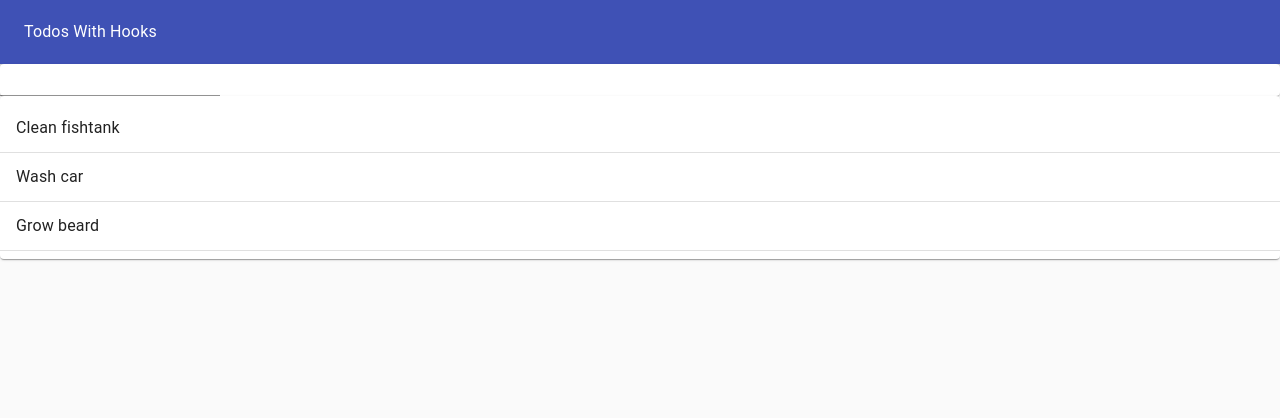
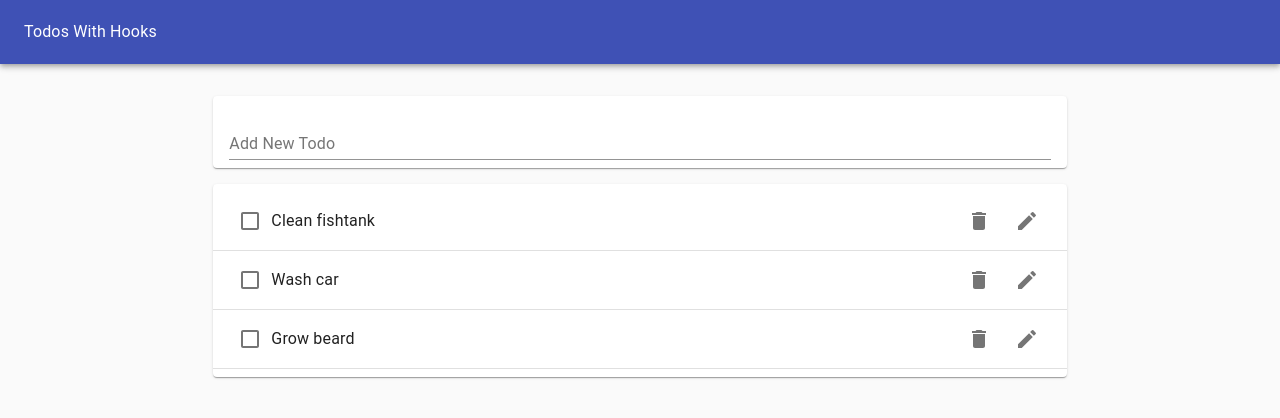
Before and after one commit to tpsnugget/REACT-Section-33-Hooks-Project, a React (Create React App) app in the folder todo-app/: page / in a window 1280 px wide. Shown: the top 418 px of the page. Built offline with nearby package versions, Linux system fonts and the light colour scheme; the HTML template or start-up script is replaced by a standard one.

Commit message:
C5:33:254 complete.

```diff
--- a/todo-app/package.json
+++ b/todo-app/package.json
@@ -4,6 +4,7 @@
   "private": true,
   "dependencies": {
     "@material-ui/core": "^4.7.1",
+    "@material-ui/icons": "^4.5.1",
     "react": "^16.12.0",
     "react-dom": "^16.12.0",
     "react-scripts": "3.2.0"
--- /dev/null
+++ b/todo-app/src/Todo.js
@@ -0,0 +1,32 @@
+import React from "react"
+import ListItem from "@material-ui/core/ListItem"
+import ListItemText from "@material-ui/core/ListItemText"
+import Checkbox from "@material-ui/core/Checkbox"
+import IconButton from "@material-ui/core/IconButton"
+import DeleteIcon from "@material-ui/icons/Delete"
+import EditIcon from "@material-ui/icons/Edit"
+import ListItemSecondaryAction from "@material-ui/core/ListItemSecondaryAction"
+
+function Todo({ task, completed }) {
+   return (
+      <ListItem>
+         <Checkbox
+            tabIndex={-1}
+            checked={completed}
+         />
+         <ListItemText style={{textDecoration: completed ? "line-through" : "none"}}>
+            {task}
+         </ListItemText>
+         <ListItemSecondaryAction>
+            <IconButton aria-label="Delete">
+               <DeleteIcon />
+            </IconButton>
+            <IconButton aria-label="Edit">
+               <EditIcon />
+            </IconButton>
+         </ListItemSecondaryAction>
+      </ListItem>
+   )
+}
+
+export default Todo
--- a/todo-app/src/TodoApp.js
+++ b/todo-app/src/TodoApp.js
@@ -1,4 +1,4 @@
-import React, { useState, useEffect } from "react"
+import React, { useState } from "react"
 import Typography from "@material-ui/core/Typography"
 import Paper from "@material-ui/core/Paper"
 import AppBar from "@material-ui/core/AppBar"
@@ -7,32 +7,32 @@
 import TodoList from "./TodoList"
 import TodoForm from "./TodoForm"
 
-function TodoApp(){
+function TodoApp() {
 
    const initialTodos = [
-      {id: 1, task: "Clean fishtank", completed: false},
-      {id: 2, task: "Wash car", completed: false},
-      {id: 3, task: "Grow beard", completed: false}
+      { id: 1, task: "Clean fishtank", completed: false },
+      { id: 2, task: "Wash car", completed: false },
+      { id: 3, task: "Grow beard", completed: false }
    ]
 
    const [todos, setTodos] = useState(initialTodos)
    const addTodo = newTodoText => {
-      setTodos([...todos, {id: 4, task: newTodoText, completed: false}])
+      setTodos([...todos, { id: 4, task: newTodoText, completed: false }])
    }
 
-   return(
+   return (
       <Paper style={{
          padding: 0,
          margin: 0,
          height: "100vh",
          backgroundColor: "#fafafa"
       }}
-      elevation={0}
+         elevation={0}
       >
          <AppBar
             color="primary"
             position="static"
-            style={{height: "64px"}}
+            style={{ height: "64px" }}
          >
             <Toolbar>
                <Typography
@@ -42,8 +42,12 @@
                </Typography>
             </Toolbar>
          </AppBar>
-         <TodoForm addTodo={addTodo}/>
-         <TodoList todos={todos} />
+         <Grid container justify="center" style={{marginTop: "1rem"}}>
+            <Grid item xs={11} md={8} ls={4}>
+               <TodoForm addTodo={addTodo} />
+               <TodoList todos={todos} />
+            </Grid>
+         </Grid>
       </Paper>
    )
 }
--- a/todo-app/src/TodoForm.js
+++ b/todo-app/src/TodoForm.js
@@ -3,21 +3,24 @@
 import TextField from "@material-ui/core/TextField"
 import useInputState from "./hooks/useInputState"
 
-function TodoForm({ addTodo }){
+function TodoForm({ addTodo }) {
 
    const [task, changeTask, resetTask] = useInputState("")
 
-   return(
-      <Paper>
+   return (
+      <Paper style={{margin: "1rem 0", padding: "0 1rem"}}>
          <form onSubmit={e => {
             e.preventDefault()
             addTodo(task)
             resetTask()
          }}>
-         <TextField
-            value={task}
-            onChange={changeTask}
-         />
+            <TextField
+               value={task}
+               onChange={changeTask}
+               margin="normal"
+               label="Add New Todo"
+               fullWidth
+            />
          </form>
       </Paper>
    )
--- a/todo-app/src/TodoList.js
+++ b/todo-app/src/TodoList.js
@@ -2,18 +2,15 @@
 import Paper from "@material-ui/core/Paper"
 import List from "@material-ui/core/List"
 import Divider from "@material-ui/core/Divider"
-import ListItem from "@material-ui/core/ListItem"
-import ListItemText from "@material-ui/core/ListItemText"
+import Todo from "./Todo"
 
 function TodoList(props) {
    return (
       <Paper>
          <List>
-            {props.todos.map( (todo, i) => (
+            {props.todos.map((todo, i) => (
                <>
-                  <ListItem>
-                     <ListItemText>{todo.task}</ListItemText>
-                  </ListItem>
+                  <Todo task={todo.task} completed={todo.completed} key={todo.id} />
                   <Divider />
                </>
             ))}
```
Also changed, not shown: 1 other file (tests, documents, lock files or other folders).
